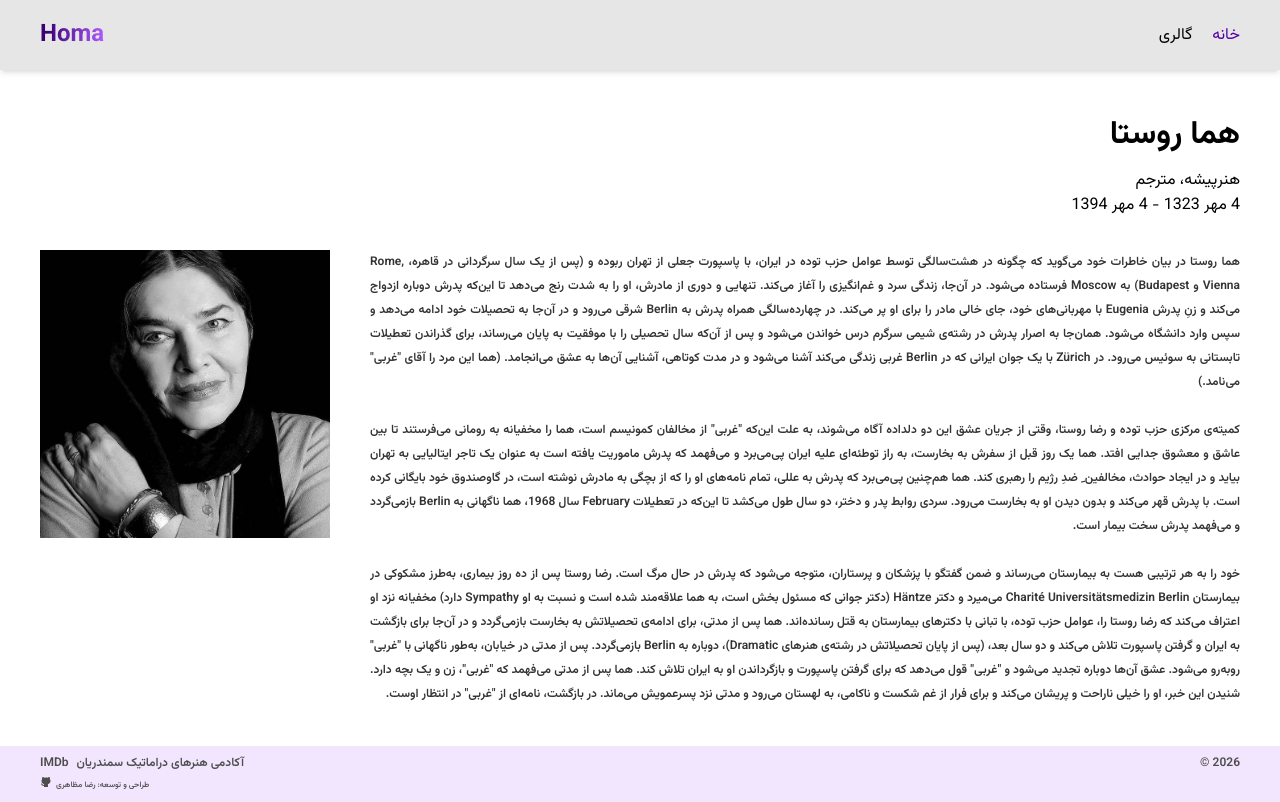
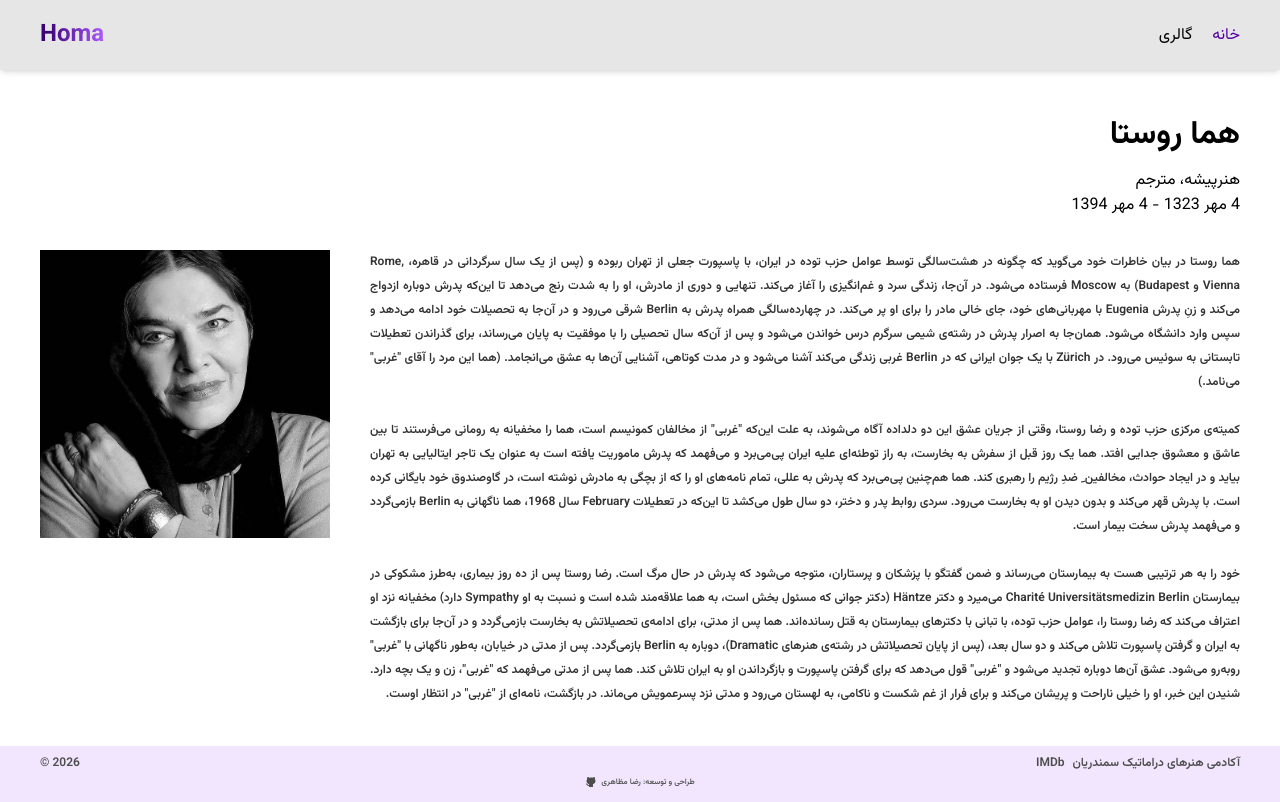
Before and after one commit to mazaherireza/homa, a Next.js app: page / in a window 1280 px wide. Built offline with nearby package versions, Linux system fonts and the light colour scheme.

Commit message:
Redesing Footer

```diff
--- a/src/components/footer/footer.component.tsx
+++ b/src/components/footer/footer.component.tsx
@@ -12,7 +12,6 @@ export default function FooterComponent(): ReactNode {
   return (
     <footer className={styles.footer}>
       <div className={styles.content}>
-        <div className={styles.copyright}>{date} &copy;</div>
         <div className={styles.links}>
           <Link href="https://www.samandarian.com/" target="_blank">
             آکادمی هنرهای دراماتیک سمندریان
@@ -21,6 +20,7 @@ export default function FooterComponent(): ReactNode {
             IMDb
           </Link>
         </div>
+        <div className={styles.copyright}>{date} &copy;</div>
       </div>
       <div className={styles.signature}>
         <div className={styles.text}>طراحی و توسعه: رضا مظاهری</div>
--- a/src/components/footer/footer.module.css
+++ b/src/components/footer/footer.module.css
@@ -37,10 +37,8 @@
 
   .signature {
     display: flex;
-    align-items: center;
+    justify-content: center;
     gap: 0.25rem;
-
-    justify-self: end;
 
     .text {
       font-size: 0.5rem;
```
